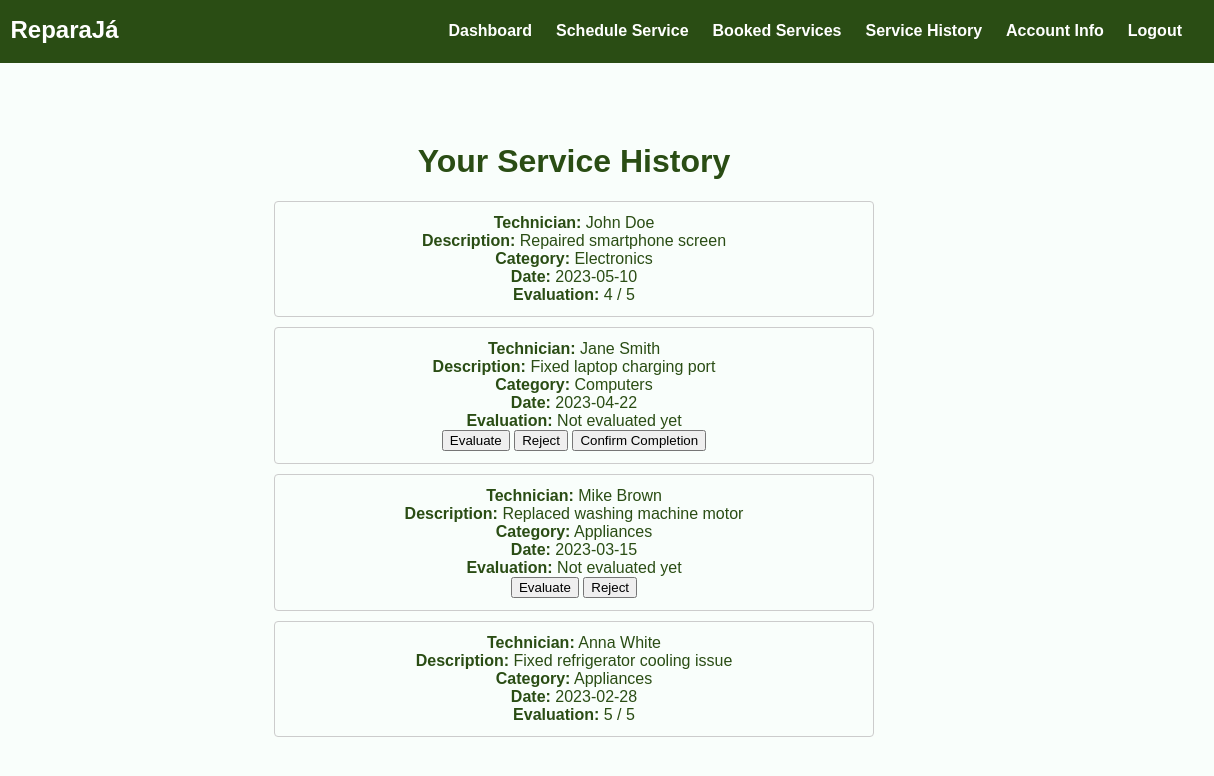
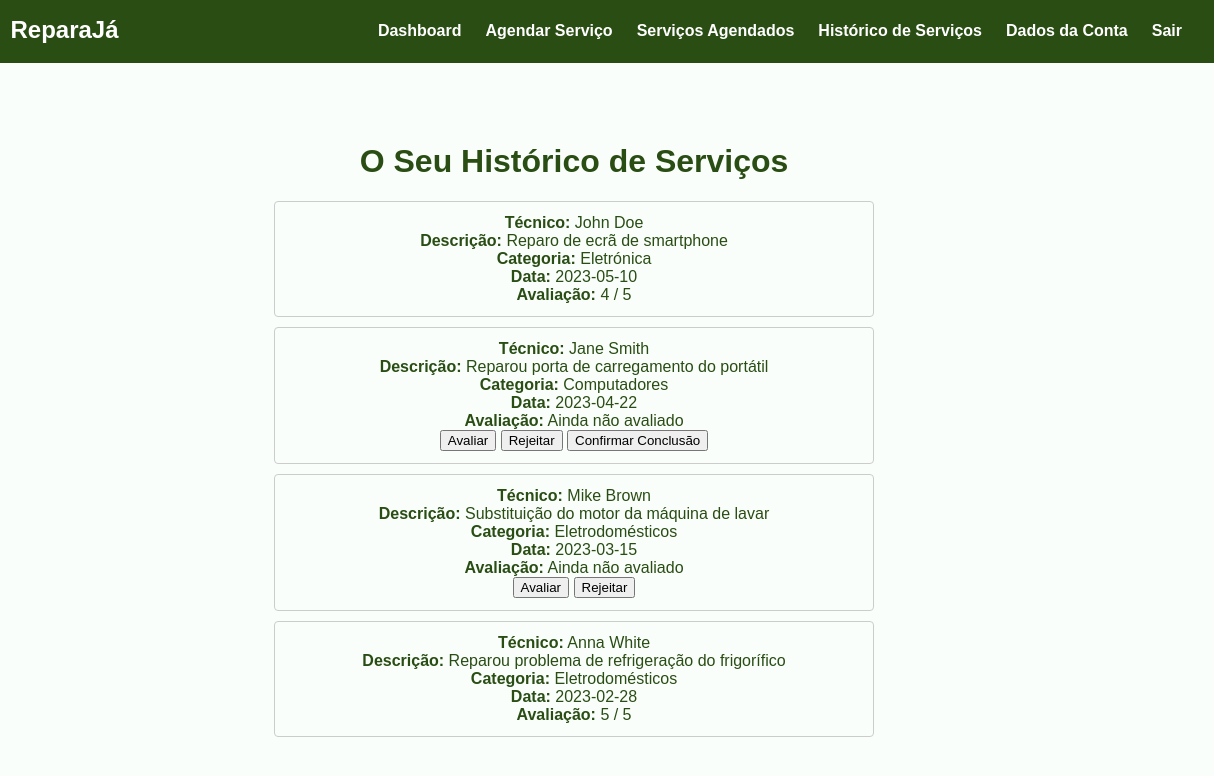
Before and after one commit to Dinisoliv/AS_ReparaJa_Incremento1, a plain HTML site: page ReparaJa/service-history-client.html in a window 1280 px wide. Shown: the full height of the page, 66-1280 px from the left. Drawn offline with Linux system fonts and the light colour scheme.

Commit message:
Update service-history-client.html

```diff
--- a/ReparaJa/service-history-client.html
+++ b/ReparaJa/service-history-client.html
@@ -1,9 +1,9 @@
 <!DOCTYPE html>
-<html lang="en">
+<html lang="pt">
 <head>
   <meta charset="UTF-8" />
   <meta name="viewport" content="width=device-width, initial-scale=1.0"/>
-  <title>Service History - Client</title>
+  <title>Histórico de Serviços - Cliente</title>
   <link rel="stylesheet" href="styles.css" />
   <style>
     .service-list {
@@ -23,23 +23,23 @@
 <body>
   <nav class="navbar">
     <div class="navbar-logo">
-      <img src="ReparaJaLogo.png" alt="ReparaJá Logo" style="height: 30px; vertical-align: middle; margin-right: 8px; background: transparent;" />
+      <img src="ReparaJaLogo.png" alt="Logótipo ReparaJá" style="height: 30px; vertical-align: middle; margin-right: 8px; background: transparent;" />
       ReparaJá
     </div>
     <ul class="navbar-links">
       <li><a href="client-dashboard.html">Dashboard</a></li>
-      <li><a href="schedule-service.html">Schedule Service</a></li>
-      <li><a href="booked-services.html">Booked Services</a></li>
-      <li><a href="service-history-client.html" class="active">Service History</a></li>
-      <li><a href="account-info-client.html">Account Info</a></li>
-      <li><a href="login-client.html" id="logoutBtn">Logout</a></li>
+      <li><a href="schedule-service.html">Agendar Serviço</a></li>
+      <li><a href="booked-services.html">Serviços Agendados</a></li>
+      <li><a href="service-history-client.html" class="active">Histórico de Serviços</a></li>
+      <li><a href="account-info-client.html">Dados da Conta</a></li>
+      <li><a href="login-client.html" id="logoutBtn">Sair</a></li>
     </ul>
   </nav>
 
   <main class="main-content">
-    <h1>Your Service History</h1>
+    <h1>O Seu Histórico de Serviços</h1>
     <ul id="serviceList" class="service-list">
-      <!-- Client's completed services will be listed here -->
+      <!-- Os serviços concluídos pelo cliente serão listados aqui -->
     </ul>
   </main>
 
@@ -47,14 +47,14 @@
     <div id="modal" style="background:white; padding:20px; border-radius:8px; max-width:400px; width:90%; box-shadow:0 2px 10px rgba(0,0,0,0.3);">
       <div id="modalContent"></div>
       <div style="margin-top:15px; text-align:right;">
-        <button id="modalCancelBtn" style="margin-right:10px; padding:5px 10px;">Cancel</button>
+        <button id="modalCancelBtn" style="margin-right:10px; padding:5px 10px;">Cancelar</button>
         <button id="modalOkBtn" style="padding:5px 10px;">OK</button>
       </div>
     </div>
   </div>
 
   <script>
-    // Load completed services from localStorage filtered by logged-in client
+    // Carrega serviços concluídos do localStorage filtrados pelo cliente autenticado
     const serviceList = document.getElementById('serviceList');
     const modalOverlay = document.getElementById('modalOverlay');
     const modalContent = document.getElementById('modalContent');
@@ -81,7 +81,7 @@
     });
 
     function getCompletedServices() {
-      const loggedClient = sessionStorage.getItem('loggedClient') || 'exampleClient';
+      const loggedClient = sessionStorage.getItem('loggedClient') || 'clienteExemplo';
       const services = localStorage.getItem('completedServices');
       if (services) {
         const parsedServices = JSON.parse(services);
@@ -101,8 +101,8 @@
           id: 1,
           client: client,
           technician: 'John Doe',
-          description: 'Repaired smartphone screen',
-          category: 'Electronics',
+          description: 'Reparo de ecrã de smartphone',
+          category: 'Eletrónica',
           date: '2023-05-10',
           evaluation: 4,
           completed: true
@@ -111,8 +111,8 @@
           id: 2,
           client: client,
           technician: 'Jane Smith',
-          description: 'Fixed laptop charging port',
-          category: 'Computers',
+          description: 'Reparou porta de carregamento do portátil',
+          category: 'Computadores',
           date: '2023-04-22',
           evaluation: null,
           completed: false
@@ -121,8 +121,8 @@
           id: 3,
           client: client,
           technician: 'Mike Brown',
-          description: 'Replaced washing machine motor',
-          category: 'Appliances',
+          description: 'Substituição do motor da máquina de lavar',
+          category: 'Eletrodomésticos',
           date: '2023-03-15',
           evaluation: null,
           completed: true
@@ -131,8 +131,8 @@
           id: 4,
           client: client,
           technician: 'Anna White',
-          description: 'Fixed refrigerator cooling issue',
-          category: 'Appliances',
+          description: 'Reparou problema de refrigeração do frigorífico',
+          category: 'Eletrodomésticos',
           date: '2023-02-28',
           evaluation: 5,
           completed: true
@@ -143,12 +143,12 @@
     }
 
     function getLoggedClient() {
-      return sessionStorage.getItem('loggedClient') || 'exampleClient';
+      return sessionStorage.getItem('loggedClient') || 'clienteExemplo';
     }
 
     async function promptRating(serviceId) {
       const contentHtml = `
-        <p>Please enter your rating (1-5):</p>
+        <p>Por favor, introduza a sua classificação (1-5):</p>
         <input type="number" id="ratingInput" min="1" max="5" style="width: 100%; padding: 5px; font-size: 1rem;" />
       `;
       const confirmed = await showModal(contentHtml);
@@ -158,7 +158,7 @@
         if (!isNaN(rating) && rating >= 1 && rating <= 5) {
           saveEvaluation(serviceId, rating);
         } else {
-          alert('Invalid rating. Please enter a number between 1 and 5.');
+          alert('Classificação inválida. Por favor, introduza um número entre 1 e 5.');
         }
       }
     }
@@ -172,31 +172,31 @@
       serviceList.innerHTML = '';
       const loggedClient = getLoggedClient();
       if (!loggedClient) {
-        serviceList.innerHTML = '<li>Please log in to view your service history.</li>';
+        serviceList.innerHTML = '<li>Por favor, inicie sessão para ver o histórico de serviços.</li>';
         return;
       }
       const completedServices = getCompletedServices().filter(s => s.client === loggedClient);
       if (completedServices.length === 0) {
-        serviceList.innerHTML = '<li>No completed services found.</li>';
+        serviceList.innerHTML = '<li>Não foram encontrados serviços concluídos.</li>';
         return;
       }
       completedServices.forEach(service => {
         const li = document.createElement('li');
         li.className = 'service-item';
         li.innerHTML = `
-          <strong>Technician:</strong> ${service.technician}<br/>
-          <strong>Description:</strong> ${service.description}<br/>
-          <strong>Category:</strong> ${service.category || 'General'}<br/>
-          <strong>Date:</strong> ${service.date}<br/>
-          <strong>Evaluation:</strong> ${service.evaluation ? service.evaluation + ' / 5' : 'Not evaluated yet'}<br/>
-          ${!service.evaluation ? `<button class="evaluate-btn" data-id="${service.id}">Evaluate</button>` : ''}
-          ${!service.evaluation ? `<button class="reject-btn" data-id="${service.id}">Reject</button>` : ''}
-          ${!service.completed ? `<button class="confirm-btn" data-id="${service.id}">Confirm Completion</button>` : ''}
+          <strong>Técnico:</strong> ${service.technician}<br/>
+          <strong>Descrição:</strong> ${service.description}<br/>
+          <strong>Categoria:</strong> ${service.category || 'Geral'}<br/>
+          <strong>Data:</strong> ${service.date}<br/>
+          <strong>Avaliação:</strong> ${service.evaluation ? service.evaluation + ' / 5' : 'Ainda não avaliado'}<br/>
+          ${!service.evaluation ? `<button class="evaluate-btn" data-id="${service.id}">Avaliar</button>` : ''}
+          ${!service.evaluation ? `<button class="reject-btn" data-id="${service.id}">Rejeitar</button>` : ''}
+          ${!service.completed ? `<button class="confirm-btn" data-id="${service.id}">Confirmar Conclusão</button>` : ''}
         `;
         serviceList.appendChild(li);
       });
 
-      // Add event listeners for evaluation buttons
+      // Eventos de clique para os botões
       document.querySelectorAll('.evaluate-btn').forEach(button => {
         button.addEventListener('click', () => {
           const serviceId = button.getAttribute('data-id');
@@ -204,22 +204,20 @@
         });
       });
 
-      // Add event listeners for reject buttons
       document.querySelectorAll('.reject-btn').forEach(button => {
         button.addEventListener('click', async () => {
           const serviceId = button.getAttribute('data-id');
-          const confirmed = await confirmAction('Are you sure you want to reject this completed service? You will be redirected to contact support.');
+          const confirmed = await confirmAction('Tem a certeza de que pretende rejeitar este serviço concluído? Será redirecionado para o suporte.');
           if (confirmed) {
             rejectService(serviceId);
           }
         });
       });
 
-      // Add event listeners for confirm completion buttons
       document.querySelectorAll('.confirm-btn').forEach(button => {
         button.addEventListener('click', async () => {
           const serviceId = button.getAttribute('data-id');
-          const confirmed = await confirmAction('Do you confirm the completion of this service?');
+          const confirmed = await confirmAction('Confirma a conclusão deste serviço?');
           if (confirmed) {
             markServiceCompleted(serviceId);
           }
@@ -234,7 +232,7 @@
         services[index].completed = true;
         localStorage.setItem('completedServices', JSON.stringify(services));
         renderServices();
-        confirmAction('Would you like to evaluate the service now?').then(confirmed => {
+        confirmAction('Deseja avaliar o serviço agora?').then(confirmed => {
           if (confirmed) {
             promptRating(serviceId);
           }
@@ -254,13 +252,13 @@
 
     renderServices();
 
-    // Logout button functionality
+    // Funcionalidade do botão sair
     document.getElementById('logoutBtn').addEventListener('click', function() {
       sessionStorage.removeItem('loggedClient');
     });
 
     function rejectService(serviceId) {
-      // Redirect to contact support page
+      // Redireciona para a página de suporte
       window.location.href = 'contact-public.html';
     }
   </script>
```
